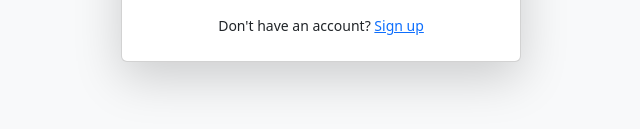
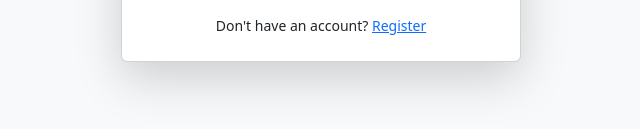
Before and after one commit to deo-Coder/sportfy-clone, a plain HTML site: page login.html in a window 1280 px wide. Shown: the part 551-680 px from the top of the page, 319-959 px from the left. Drawn offline with nearby package versions, Linux system fonts and the light colour scheme.

Commit message:
fix(Signnup button ): Changed the name from signup to register

```diff
--- a/login.html
+++ b/login.html
@@ -27,7 +27,7 @@
                 <button type="submit" class="btn btn-primary w-100">Login</button>
             </form>
             <div class="mt-3 text-center">
-                <small>Don't have an account? <a href="signup.html">Sign up</a></small>
+                <small>Don't have an account? <a href="signup.html">Register</a></small>
             </div>
         </div>
     </div>
```
